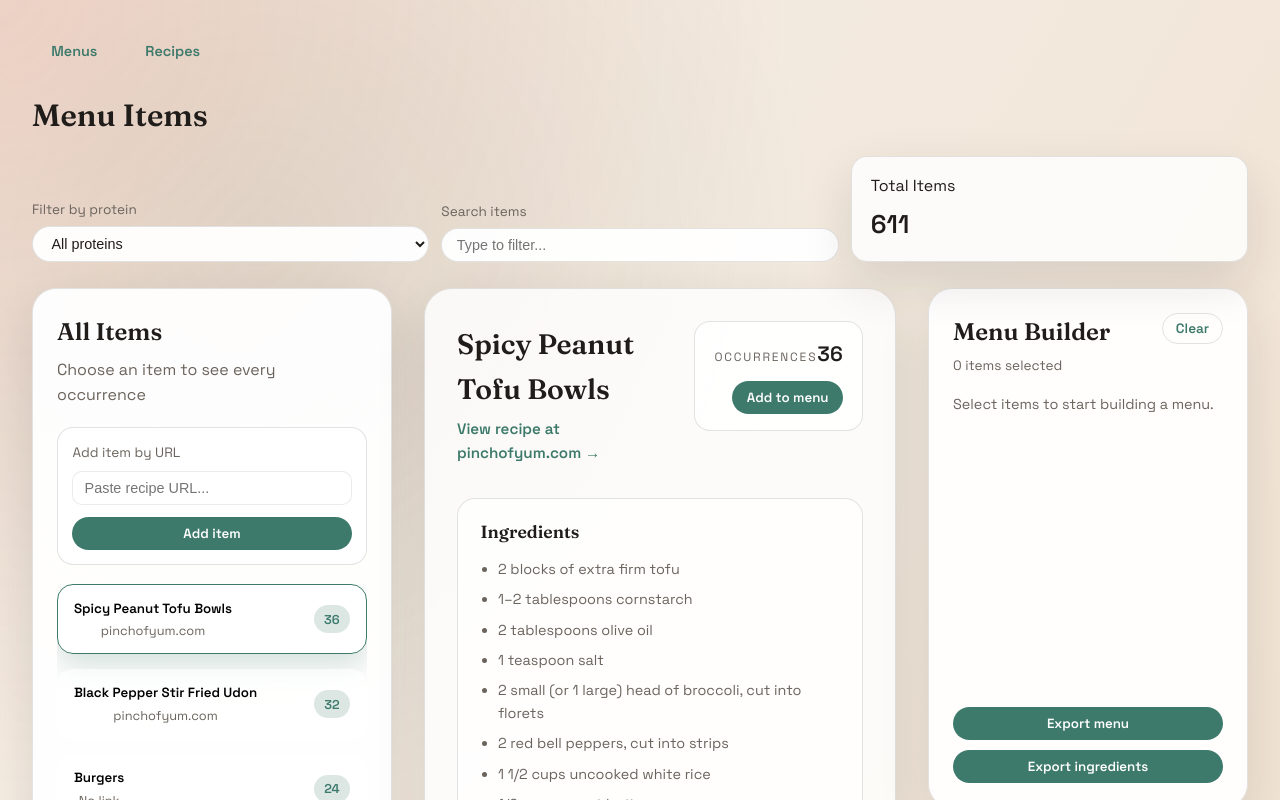
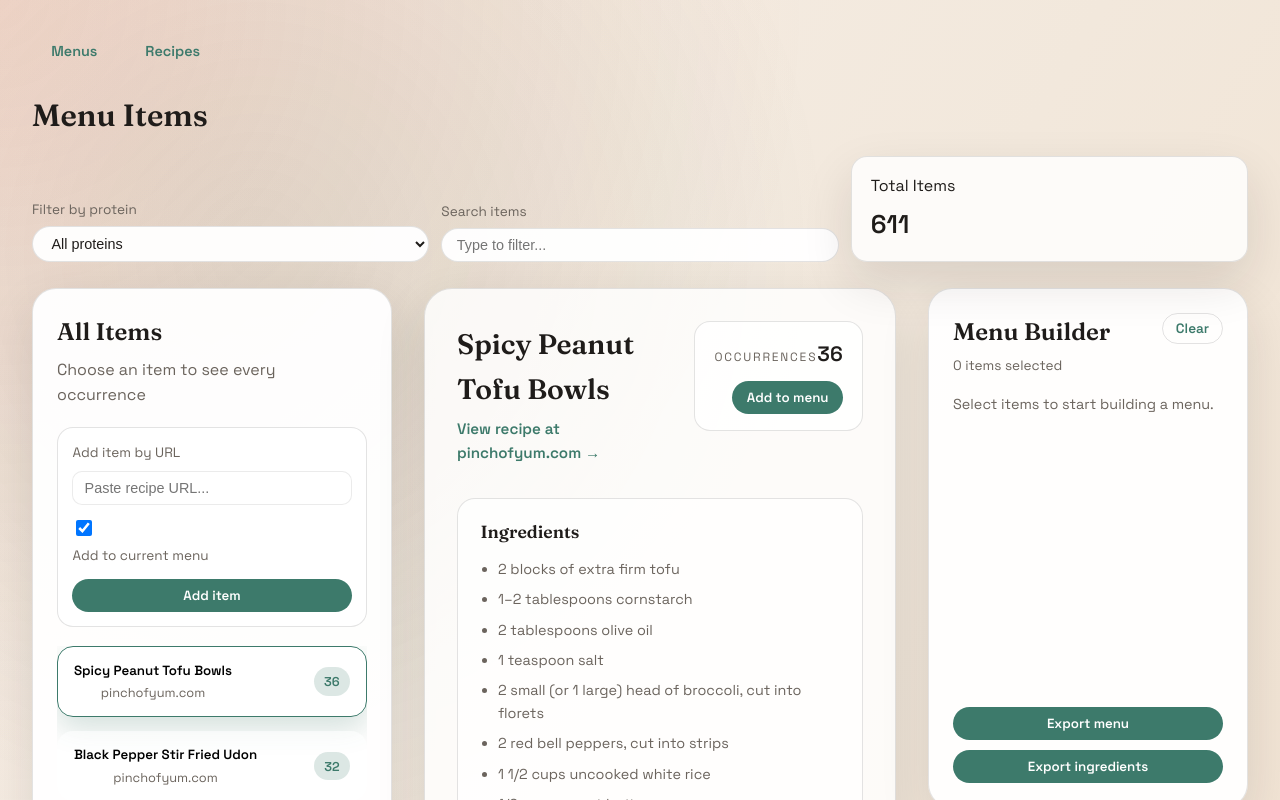
Before and after one commit to seanbartz/MenuMaker, a React app in the folder app/: page / in a window 1280 px wide. Shown: the top 800 px of the page. Built offline with nearby package versions, Linux system fonts and the light colour scheme; the HTML template or start-up script is replaced by a standard one.

Commit message:
Allow auto-adding new items to menu

```diff
--- a/app/src/MenuItemsPage.css
+++ b/app/src/MenuItemsPage.css
@@ -84,6 +84,19 @@
   gap: 0.4rem;
   font-size: 0.85rem;
   color: var(--muted);
+}
+
+.add-item-toggle {
+  display: flex;
+  align-items: center;
+  gap: 0.5rem;
+  font-size: 0.85rem;
+  color: var(--ink);
+}
+
+.add-item-toggle input {
+  width: 16px;
+  height: 16px;
 }
 
 .add-item-card input {
--- a/app/src/MenuItemsPage.tsx
+++ b/app/src/MenuItemsPage.tsx
@@ -36,6 +36,7 @@ export default function MenuItemsPage({
   const [newItemUrl, setNewItemUrl] = useState('')
   const [scrapeStatus, setScrapeStatus] = useState<'idle' | 'loading' | 'error'>('idle')
   const [scrapeError, setScrapeError] = useState<string | null>(null)
+  const [autoAddToMenu, setAutoAddToMenu] = useState(true)
 
   function normalizeProtein(value?: string) {
     return (value ?? 'unknown').trim().toLowerCase()
@@ -416,7 +417,7 @@ export default function MenuItemsPage({
         main_protein: string
       }>('scrape_recipe', { url: newItemUrl.trim() })
       const title = result.title || newItemUrl.trim()
-      onAddItem({
+      const newItem: RefactoredMenuItem = {
         url: newItemUrl.trim(),
         urls: [newItemUrl.trim()],
         link_texts: [title],
@@ -431,7 +432,11 @@ export default function MenuItemsPage({
         recipe_tags: result.tags ?? [],
         main_protein: result.main_protein || 'unknown',
         count: 0,
-      })
+      }
+      onAddItem(newItem)
+      if (autoAddToMenu) {
+        setMenuSelections((prev) => [...prev, newItem])
+      }
       setNewItemUrl('')
       setScrapeStatus('idle')
     } catch (error) {
@@ -500,6 +505,14 @@ export default function MenuItemsPage({
                 value={newItemUrl}
                 onChange={(event) => setNewItemUrl(event.target.value)}
               />
+            </label>
+            <label className="add-item-toggle">
+              <input
+                type="checkbox"
+                checked={autoAddToMenu}
+                onChange={(event) => setAutoAddToMenu(event.target.checked)}
+              />
+              Add to current menu
             </label>
             <button
               className="primary-button"
```
